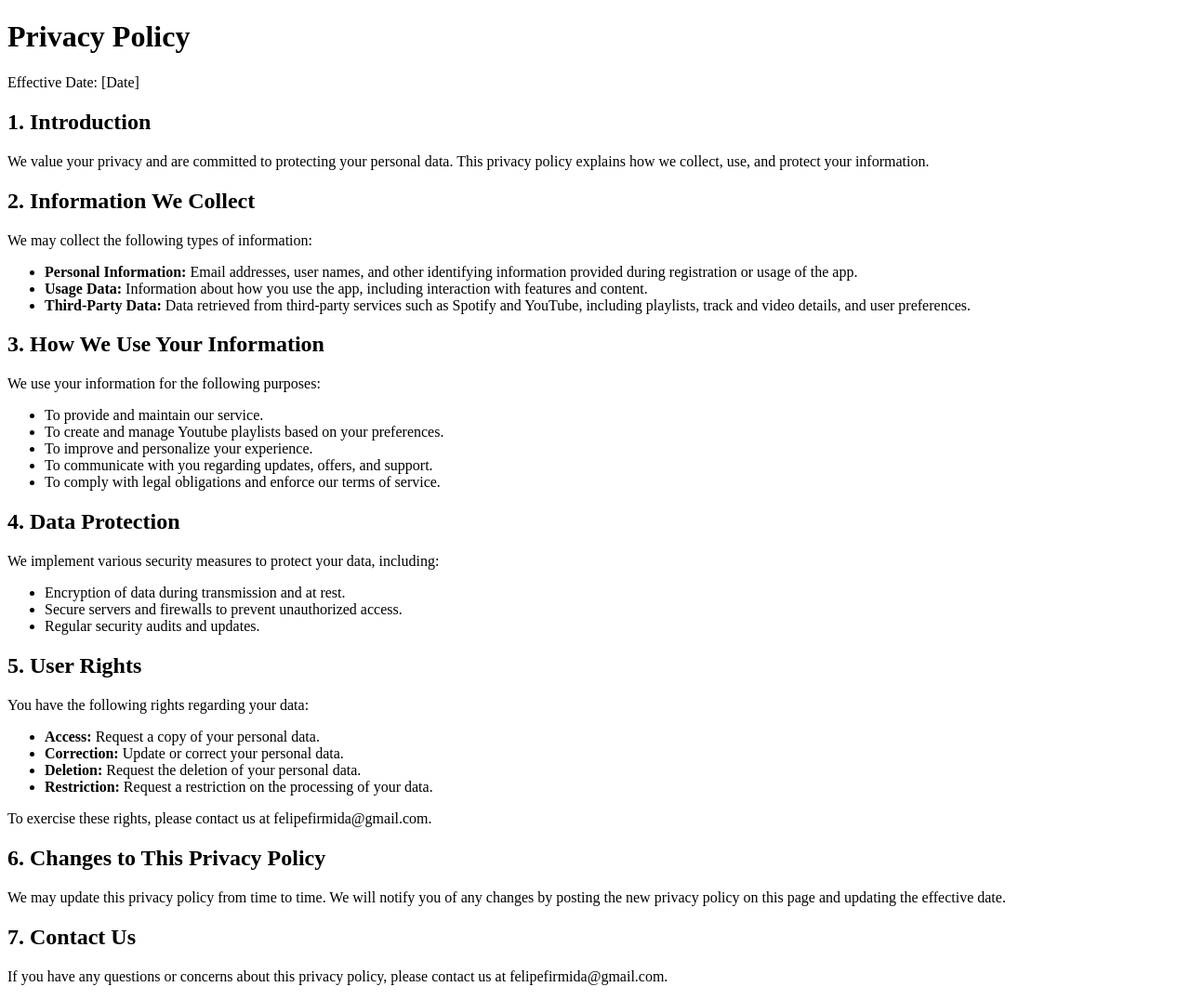
After one commit to FelipeFirmida/Spotify-to-Youtube, a Flask app: template templates/privacypolicy.html in a window 1280 px wide. The commit adds this page. Shown: the whole page at 93% size. Run offline with Flask 3, Linux system fonts and the light colour scheme; the template is opened without the code that fills it, so the values that code supplies are empty.

Commit message:
Made some adjustments to YouTubeAPI functionality
Since YouTube API was getting a few server errors to get add the musics to the playlist I added a "try / except" to the code to deal with it.

Changed the visual of the website a little.

```diff
--- a/app.py
+++ b/app.py
@@ -5,6 +5,7 @@ from googleapiclient.discovery import build
 from google_auth_oauthlib.flow import InstalledAppFlow, Flow
 from google.auth.transport.requests import Request
 import google.oauth2.credentials
+from googleapiclient.errors import HttpError
 
 import json
 import os
@@ -19,6 +20,8 @@ import clientinfo # File containing all the info necessary to login the web APP
 """ requirements [
     Flask,
     Spotipy,
+    Spotify OAuth,
+    Google/Youtube OAuth,
     OS,
     time,
     clientinfo
@@ -107,7 +110,6 @@ def redirectSite():
     session.clear()
     code = request.args.get("code")
     token_info = sp_oauth.get_access_token(code)
-    print(token_info)
 
     session["token_info"] = token_info
 
@@ -168,7 +170,6 @@ def getPlaylists():
     sp = spotipy.Spotify(auth = session.get('token_info').get('access_token'))
     user = sp.current_user()
     username = user['display_name']
-    print(f"User: {username}") # Debug
 
     # Getting all playlists (since the current_user_playlists max limit is 50, we need a 'for' loop)
     allPlaylists = []
@@ -261,10 +262,8 @@ def convertPlaylist():
 
         # Get Spotify playlist name
         playlistid = request.form['playlistid']
-        print(playlistid)
         playlist = sp.playlist(playlist_id = playlistid)
         playlistname = playlist['name']
-        print(playlistname)
 
         # Create an empty playlist in Youtube using Spotify playlist name and get it's ID
         yt_request_newpl = youtube.playlists().insert(
@@ -272,7 +271,7 @@ def convertPlaylist():
             body={
                 "snippet": {
                 "title": playlistname,
-                "description": "Playlist automatically created with SPOT Labs!",
+                "description": "Playlist automatically created with BEAT Labs!",
                 },
                 "status": {
                     "privacyStatus": "public"
@@ -302,29 +301,47 @@ def convertPlaylist():
 
         # Use the dictionaire to search for each track/artist and get its video ID
         for track in track_artist_dict:
-            yt_request_search = youtube.search().list(
-                part="snippet",
-                maxResults=1,
-                order="relevance",
-                q = track + " " + track_artist_dict[track]
-                )
-            response = yt_request_search.execute()
-            video_id = response['items'][0]['id']['videoId']
+            max_retries = 5
+            retry_count = 0
+            backoff_time = 1 # In seconds
 
-             # Add the video of the track in the playlist using the videoID
-            yt_request_insert_track = youtube.playlistItems().insert(
-                    part="snippet",
-                    body={
-                        "snippet": {
-                            "playlistId": playlist_id,
-                            "resourceId": {
-                                "kind": "youtube#video",
-                                "videoId": video_id
+            while retry_count < max_retries:
+                try:
+                    yt_request_search = youtube.search().list(
+                        part="snippet",
+                        maxResults=1,
+                        order="relevance",
+                        q = track + " " + track_artist_dict[track]
+                        )
+                    response = yt_request_search.execute()
+                    video_id = response['items'][0]['id']['videoId']
+
+                    # Add the video of the track in the playlist using the videoID
+                    yt_request_insert_track = youtube.playlistItems().insert(
+                            part="snippet",
+                            body={
+                                "snippet": {
+                                    "playlistId": playlist_id,
+                                    "resourceId": {
+                                        "kind": "youtube#video",
+                                        "videoId": video_id
+                                    }
+                                }
                             }
-                        }
-                    }
-                )
-            response = yt_request_insert_track.execute()
+                        )
+                    response = yt_request_insert_track.execute()
+                    break
+
+                except HttpError as e:
+                    if e.resp.status == 409 and 'SERVICE_UNAVAILABLE' in str(e):
+                        retry_count += 1
+                        print(f"Attempt {retry_count} failed. Retrying in (backoff_time) seconds...")
+                        time.sleep(backoff_time)
+                        backoff_time *= 2 #Exponential backoff
+                    else:
+                        raise
+            else:
+                raise Exception("Failed to add the song to the playlist after multiple retries.")
 
         return render_template('success.html')
 
@@ -416,7 +433,7 @@ def callback2():
 #             body={
 #                 "snippet": {
 #                 "title": playlistname,
-#                 "description": "Playlist automatically created with SPOT Labs!",
+#                 "description": "Playlist automatically created with BEAT Labs!",
 #                 },
 #                 "status": {
 #                     "privacyStatus": "public"
--- a/templates/index.html
+++ b/templates/index.html
@@ -6,9 +6,9 @@
 
 {% block main %}
     <h2>Convert <span id="spotgreen">Spotify</span> to <span class="youtubered">YouTube</span> Playlists</h2>
-    <img id="logomain" src="/static/Spotlabs logo.png" alt="Spot Labs logo: a cassette tape using a headphone">
+    <img id="logomain" src="/static/beatlabs_logo.png" alt="Beat Labs logo: a cassette tape using a headphone">
     <h3> Log in your Spotify account here:</h3>
-    <a id="abutton" href="/login"><button>Log in to Spotify</button></a>
+    <a id="abutton" href="/login"><button><img id="spicon" src="/static/Spotify_Icon_CMYK_Black.png" alt="Spotify Black Icon">Log in to Spotify</button></a>
     <!-- TO BE DONE
     <p id="ordivision"> OR...</p>
     <h3>Paste the Spotify playlist link here:</h3>
--- /dev/null
+++ b/templates/privacypolicy.html
@@ -0,0 +1,57 @@
+<!DOCTYPE html>
+<html lang="en">
+<head>
+    <meta charset="UTF-8">
+    <meta name="viewport" content="width=device-width, initial-scale=1.0">
+    <title>Privacy Policy</title>
+</head>
+<body>
+    <h1>Privacy Policy</h1>
+    <p>Effective Date: [Date]</p>
+
+    <h2>1. Introduction</h2>
+    <p>We value your privacy and are committed to protecting your personal data. This privacy policy explains how we collect, use, and protect your information.</p>
+
+    <h2>2. Information We Collect</h2>
+    <p>We may collect the following types of information:</p>
+    <ul>
+        <li><strong>Personal Information:</strong> Email addresses, user names, and other identifying information provided during registration or usage of the app.</li>
+        <li><strong>Usage Data:</strong> Information about how you use the app, including interaction with features and content.</li>
+        <li><strong>Third-Party Data:</strong> Data retrieved from third-party services such as Spotify and YouTube, including playlists, track and video details, and user preferences.</li>
+    </ul>
+
+    <h2>3. How We Use Your Information</h2>
+    <p>We use your information for the following purposes:</p>
+    <ul>
+        <li>To provide and maintain our service.</li>
+        <li>To create and manage Youtube playlists based on your preferences.</li>
+        <li>To improve and personalize your experience.</li>
+        <li>To communicate with you regarding updates, offers, and support.</li>
+        <li>To comply with legal obligations and enforce our terms of service.</li>
+    </ul>
+
+    <h2>4. Data Protection</h2>
+    <p>We implement various security measures to protect your data, including:</p>
+    <ul>
+        <li>Encryption of data during transmission and at rest.</li>
+        <li>Secure servers and firewalls to prevent unauthorized access.</li>
+        <li>Regular security audits and updates.</li>
+    </ul>
+
+    <h2>5. User Rights</h2>
+    <p>You have the following rights regarding your data:</p>
+    <ul>
+        <li><strong>Access:</strong> Request a copy of your personal data.</li>
+        <li><strong>Correction:</strong> Update or correct your personal data.</li>
+        <li><strong>Deletion:</strong> Request the deletion of your personal data.</li>
+        <li><strong>Restriction:</strong> Request a restriction on the processing of your data.</li>
+    </ul>
+    <p>To exercise these rights, please contact us at felipefirmida@gmail.com.</p>
+
+    <h2>6. Changes to This Privacy Policy</h2>
+    <p>We may update this privacy policy from time to time. We will notify you of any changes by posting the new privacy policy on this page and updating the effective date.</p>
+
+    <h2>7. Contact Us</h2>
+    <p>If you have any questions or concerns about this privacy policy, please contact us at felipefirmida@gmail.com.</p>
+</body>
+</html>
```
Also changed, not shown: static/script.js (added, +10 -0 lines), static/styles.css (+91 -0 lines), templates/getPlaylists.html (+10 -1 lines), templates/layout.html (+17 -8 lines), getPlaylists.js (deleted), static/Spotify_Icon_CMYK_Black.png (added), static/Spotify_Logo_RGB_Black.png (added), static/beatlabs_logo.png (renamed from static/Spotlabs logo.png), static/yt_logo_rgb_light.png (added), 3 other files.
